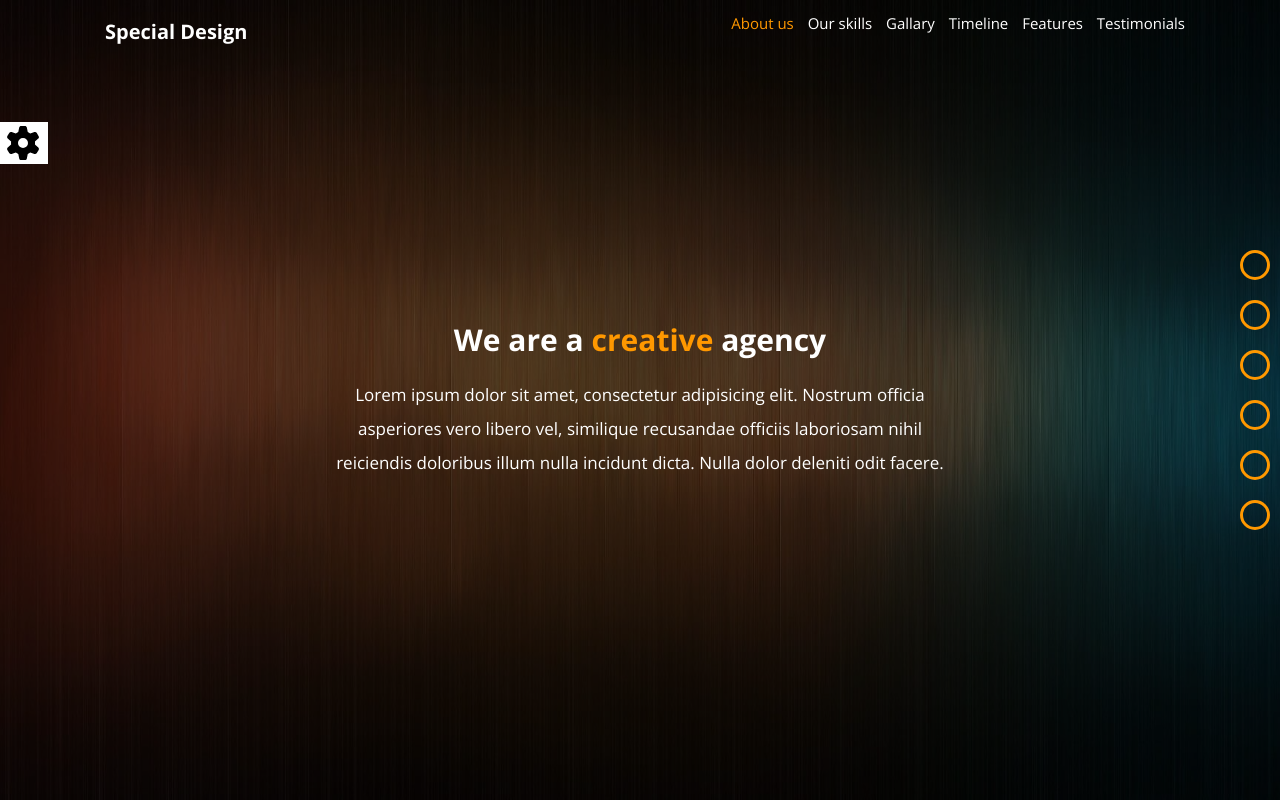
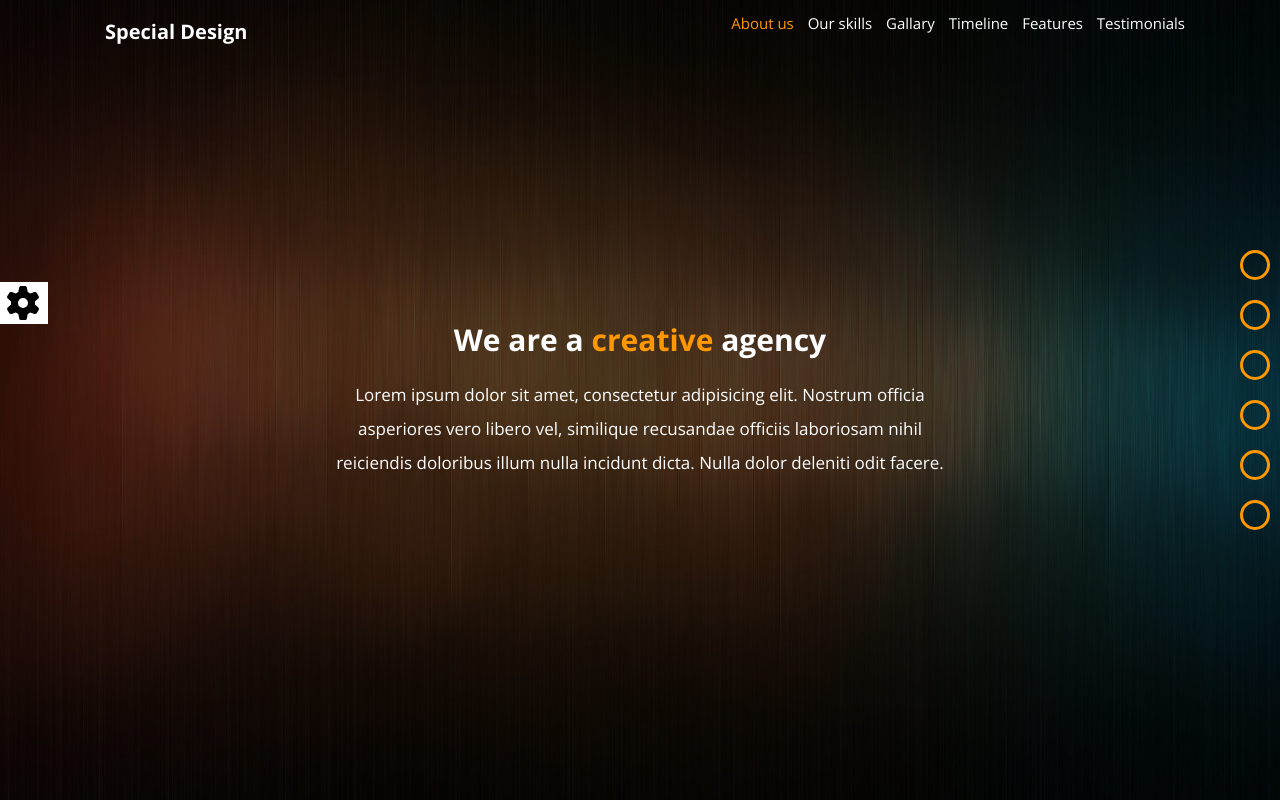
Before and after one commit to amrelbardini/Vanilla-Js-ES6-Application, a plain HTML site: page index.html in a window 1280 px wide. Shown: the top 800 px of the page. Drawn offline with nearby package versions, Linux system fonts and the light colour scheme.

Commit message:
Update style.css

```diff
--- a/css/style.css
+++ b/css/style.css
@@ -48,7 +48,7 @@ body{
     background-color: #fff;
     width: 50px;
     right: -50px;
-    top: 120px;
+    top: 280px;
     cursor: pointer;
     padding: 5px;
     text-align: center;
```
